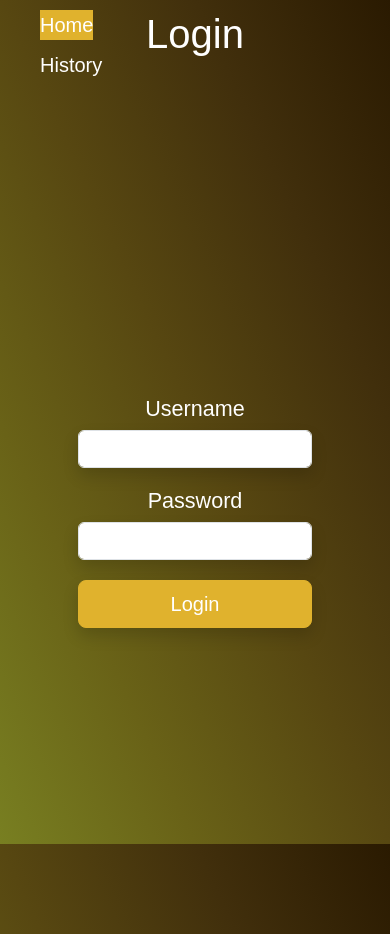
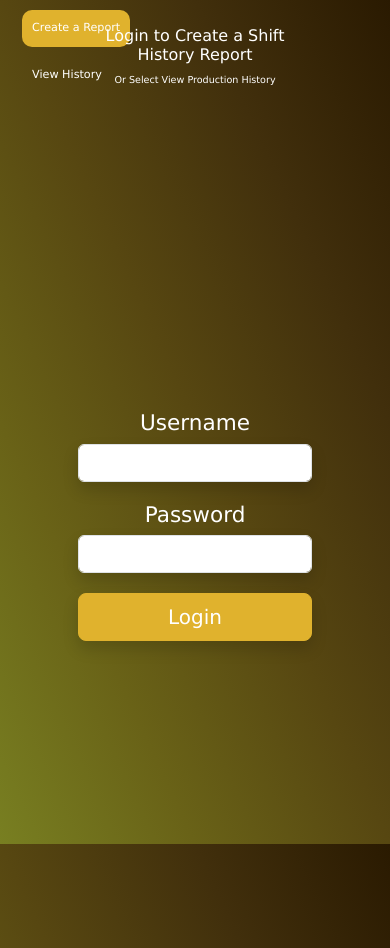
Before and after one commit to apatel62/shift-report, a React (Vite) app in the folder client/: page / in a window 390 px wide. Built offline with nearby package versions, Linux system fonts and the light colour scheme.

Commit message:
Made styling updates and added media queries

```diff
--- a/client/src/components/Nav.tsx
+++ b/client/src/components/Nav.tsx
@@ -27,7 +27,7 @@ const Nav = () => {
       return "Report History";
     } else if (currentPage === "/") {
       if (!loginCheck) {
-        return "Login";
+        return "Login to Create a Shift History Report";
       } else {
         return "Report";
       }
@@ -43,7 +43,7 @@ const Nav = () => {
           to="/"
           className={currentPage === "/" ? "nav-link active" : "nav-link"}
         >
-          Home
+          Create a Report
         </Link>
         <Link
           to="/ShiftHistory"
@@ -53,10 +53,18 @@ const Nav = () => {
               : "nav-bottom nav-link"
           }
         >
-          History
+          View History
         </Link>
       </nav>
-      <h1 className="navbar-title">{getTitle()}</h1>
+      <div className="loginText">
+        <h1 className="navbar-title">{getTitle()}</h1>
+        <h2
+          className="navbar-subtitle"
+          style={{ display: !loginCheck ? "block" : "none" }}
+        >
+          Or Select View Production History
+        </h2>
+      </div>
       <button
         className="logoff"
         style={{ display: loginCheck ? "block" : "none" }}
--- a/client/src/index.css
+++ b/client/src/index.css
@@ -1,5 +1,5 @@
 /*sets color styles */
-:root{
+:root {
   --text: #ffffff;
   --primary: #e0b22d;
   --secondary: #d76d26;
@@ -8,32 +8,42 @@
 * {
   margin: 0;
   padding: 0;
-  font-family: Arial, Helvetica, sans-serif;
+  font-family: Verdana, Geneva, Tahoma, sans-serif;
 }
 
 .wait-text {
   color: var(--text);
 }
 
-h1, a {
+h1,
+a {
   color: var(--text);
 }
 
-h2, h4 {
+h2,
+h4 {
   color: var(--text);
   margin-top: 20px;
 }
 
-h3, span {
+h3,
+span {
   color: var(--text);
 }
 
-h3{
+h3 {
   font-style: italic;
 }
 
 body {
-  background-image: linear-gradient(to right top, #787f21, #696217, #574711, #412f0c, #2a1a01);
+  background-image: linear-gradient(
+    to right top,
+    #787f21,
+    #696217,
+    #574711,
+    #412f0c,
+    #2a1a01
+  );
   background-size: cover;
   background-position: center;
   background-attachment: fixed;
@@ -45,9 +55,9 @@ body {
   display: flex;
   flex-direction: column;
   justify-content: center; /*Vertically center */
-  height: 100vh;           /* Take up full viewport height */
-  width: 100%;             /* Make the div take up full width */
-  text-align: center;      /* Center text inside the div */
+  height: 100vh; /* Take up full viewport height */
+  width: 100%; /* Make the div take up full width */
+  text-align: center; /* Center text inside the div */
 }
 
 .login-form {
@@ -68,7 +78,6 @@ body {
   font-size: 20px;
 }
 
-
 .form-custom {
   width: 50%;
   margin: 0px auto;
@@ -79,7 +88,7 @@ body {
   margin: 0px auto;
 }
 
-.login-error{
+.login-error {
   color: maroon;
   margin-top: 20px;
   font-style: initial;
@@ -87,13 +96,12 @@ body {
 
 .btn-custom-1 {
   color: var(--text);
-  background-color: #e0b22d ;
-  border-color: #e0b22d ;
+  background-color: #e0b22d;
+  border-color: #e0b22d;
   margin: 20px auto;
   width: 25%;
   box-shadow: var(--bs-box-shadow) !important;
 }
-
 
 #machine-option {
   height: 48px;
@@ -108,7 +116,7 @@ select {
   height: 48px;
 }
 
-span{
+span {
   font-size: 20px;
 }
 
@@ -121,79 +129,34 @@ span{
 /* !important insures that the style is always applied*/
 .btn-custom {
   color: var(--text);
-  background-color: #e0b22d ;
+  background-color: #e0b22d;
   margin: 20px auto;
   width: 50%;
   box-shadow: var(--bs-box-shadow) !important;
 }
 
-.btn-custom-1:hover{
+.btn-custom:hover {
+  background-color: #a7830d;
   color: var(--text);
-background-color: #c59f22;
-
+  transition: min-height 0.3s ease;
 }
 
+.btn-custom-1:hover {
+  color: var(--text);
+  background-color: #a7830d;
+}
 
-
-
-.form-custom, .form-custom-1, .form-custom-2 {
+.form-custom,
+.form-custom-1,
+.form-custom-2 {
   box-shadow: var(--bs-box-shadow) !important;
 }
-
-/*sets spacing between navbar and title*/
-/* .navbar-custom {
-  display: flex;
-  align-items: center;
-  justify-content: space-between;
-  text-align: center;
-  background-color: var(--secondary);
-}
-
-.navItem {
-  display: flex;
-  justify-content: flex-end;
-  flex-grow: 1;
-}
-
-.nav-link {
-  margin-left: 20px;
-  color: var(--text);
-  text-decoration: none;
-  transition: color 0.3s, background-color 0.3s;
-}
-
-.nav-link:hover {
-  background-color: var(--primary);
-}
-
-.nav-link.active {
-  background-color: var(--primary);
-}
-
-.logoff{
-  color: var(--text);
-  font-size: 20px;
-  position: absolute;
-  left: 20px;
-  top: 50%;
-  transform: translateY(-50%);
-  background: none;
-  border: none;
-  cursor: pointer;
-  text-decoration: none;
-  transition: color 0.3s, background-color 0.3s;
-}
-
-.logoff:hover {
-  background-color: var(--primary);
-} */
 
 /* Navbar container */
 .navbar-custom {
   display: flex;
   justify-content: space-between; /* Ensure space between logoff button and navItem */
   align-items: center; /* Vertically center all elements */
-  /* background-color: var(--secondary); */
   color: var(--text);
   padding: 10px 20px;
   position: relative;
@@ -211,35 +174,48 @@ background-color: #c59f22;
   text-decoration: none;
   transition: color 0.3s, background-color 0.3s;
   margin-left: 0; /* Logoff stays on the right side */
+  padding: 10px;
+  border-radius: 10px;
 }
 
-/* Hover effect for logoff */
 .logoff:hover {
-  background-color: var(--primary);
+  background-color: #a7830d;
 }
 
-/* Title (centered) */
 .navbar-title {
-  flex-grow: 1; /* Take up all available space */
-  text-align: center; /* Center the title */
-  font-size: 40px; /* Adjust font size as needed */
-  margin: 0; /* Remove default margin */
-  position: absolute; /* Absolute positioning for centering */
-  left: 50%; /* Center horizontally */
-  transform: translateX(-50%); /* Correct for the width of the title */
+  flex-grow: 1;
+  text-align: center;
+  font-size: 2rem;
+  margin: 0;
+  margin-top: 1rem;
+  position: absolute;
+  left: 50%;
+  transform: translateX(-50%);
 }
 
-/* Navbar links (left-aligned) */
+.navbar-subtitle {
+  flex-grow: 1;
+  text-align: center;
+  font-size: 1rem;
+  margin-top: 3.75rem;
+  /* margin: 0; */
+  position: absolute;
+  left: 50%;
+  transform: translateX(-50%);
+}
+
 .navItem {
   display: flex;
-  justify-content: flex-start; /* Align items to the left */
-  align-items: center; /* Vertically center the links */
+  justify-content: flex-start;
+  align-items: center;
   flex-grow: 1;
 }
 
 .nav-link {
   margin-left: 20px;
-  font-size: 20px;
+  font-size: 1.5rem;
+  padding: 10px;
+  border-radius: 10px;
   color: var(--text);
   text-decoration: none;
   transition: color 0.3s, background-color 0.3s;
@@ -247,20 +223,17 @@ background-color: #c59f22;
 
 /* Hover effect for nav links */
 .nav-link:hover {
-  background-color: var(--primary);
+  background-color: #a7830d;
 }
 
 .nav-link.active {
   background-color: var(--primary);
-  color: var(--text);
 }
 
-
-.table-custom{
+.table-custom {
   width: 75%;
-  margin:30px auto;
+  margin: 30px auto;
   margin-bottom: 40px;
-
 }
 
 .datepicker {
@@ -268,16 +241,18 @@ background-color: #c59f22;
   color: var(--text);
 }
 
-label[for="startDate"],  label[for="endDate"] {
+label[for="startDate"],
+label[for="endDate"] {
   font-size: 30px;
 }
 
-#startDate, #endDate {
+#startDate,
+#endDate {
   height: 50%;
 }
 
 #table-title {
-  background-color: #3CB371;
+  background-color: #3cb371;
   color: var(--text);
   border: 0px;
 }
@@ -292,7 +267,8 @@ canvas {
   background-color: var(--text);
 }
 
-.filter-checkbox, .filter-by {
+.filter-checkbox,
+.filter-by {
   margin-top: 50px;
 }
 
@@ -305,9 +281,17 @@ canvas {
   z-index: 1050 !important;
 }
 
+/*adjusts spacing and position in navbar depending on screen width*/
+@media (max-width: 1300px) {
+  .navbar-title {
+    font-size: 1.5rem;
+  }
 
-/*adjusts spacing and position in navbar depending on screen width*/
-  @media (max-width: 768px) {
+  .navbar-subtitle {
+    margin-top: 3rem;
+    font-size: 0.75rem;
+  }
+
   .navbar-custom {
     align-items: flex-start;
   }
@@ -316,6 +300,10 @@ canvas {
     align-items: flex-start;
     justify-content: flex-start;
     margin-top: 0px;
+  }
+
+  .nav-link {
+    font-size: 0.9rem;
   }
 
   .nav-bottom {
@@ -328,18 +316,40 @@ canvas {
     margin-left: 20px;
   }
 
-    .form-custom-1, .btn-custom-1 {
+  .form-custom-1,
+  .btn-custom-1 {
     width: 60%;
   }
 }
 
-  /* @media (min-width: 550px) and (max-width: 10000px) {
-    .logoff{
-      position: fixed;
-      top:15px;
-      right:10px;
-      color: var(--text);
-      font-size: 20px;
-      text-decoration: none;
+@media (max-width: 912px) {
+  .navbar-title {
+    font-size: 1rem;
   }
-  } */
+
+  .navbar-subtitle {
+    margin-top: 2.5rem;
+    font-size: 0.6rem;
+  }
+
+  .nav-link {
+    font-size: 0.7rem;
+    margin-left: 10px;
+  }
+}
+
+@media (max-width: 625px) {
+  .navbar-title {
+    font-size: 1rem;
+  }
+
+  .navbar-subtitle {
+    margin-top: 4rem;
+    font-size: 0.6rem;
+  }
+
+  .nav-link {
+    font-size: 0.7rem;
+    margin-left: 2px;
+  }
+}
--- a/client/src/pages/ShiftHistory.tsx
+++ b/client/src/pages/ShiftHistory.tsx
@@ -653,7 +653,7 @@ const ShiftHistory = () => {
         {/* Submit button  */}
         <button
           type="submit"
-          className="btn btn-success btn-lg btn-block btn-custom"
+          className="btn btn-lg btn-block btn-custom"
           style={{ display: isSubmitVisible ? "block" : "none" }}
           onClick={handleSubmitPress}
         >
--- a/client/src/pages/ShiftReport.tsx
+++ b/client/src/pages/ShiftReport.tsx
@@ -431,7 +431,7 @@ const ShiftReport = () => {
               ></textarea>
               <button
                 type="submit"
-                className="btn btn-success btn-lg btn-block btn-custom"
+                className="btn btn-lg btn-block btn-custom"
                 onClick={handleSubmitPress}
               >
                 Submit
```
Lines whose indentation alone changed are shown as unchanged.
